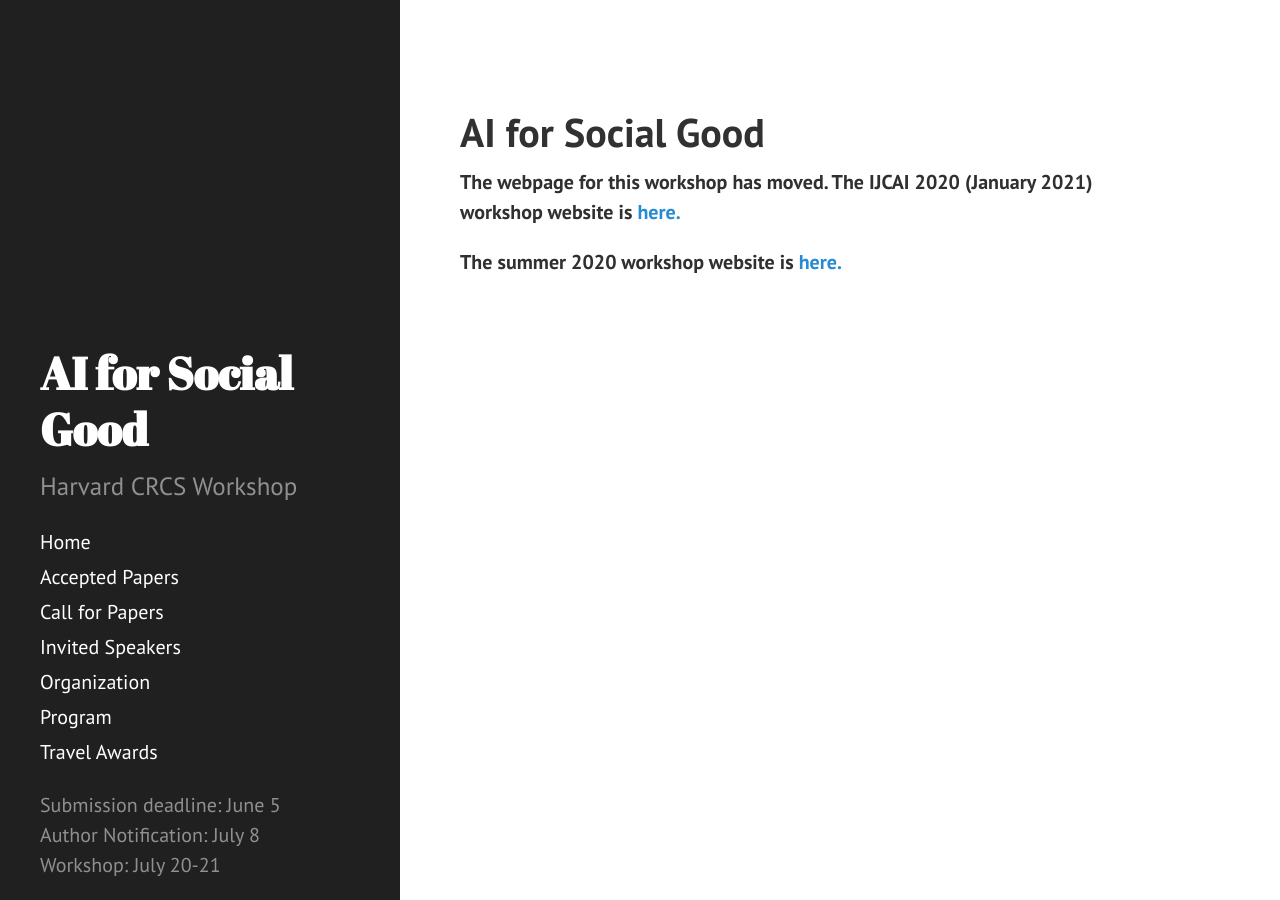
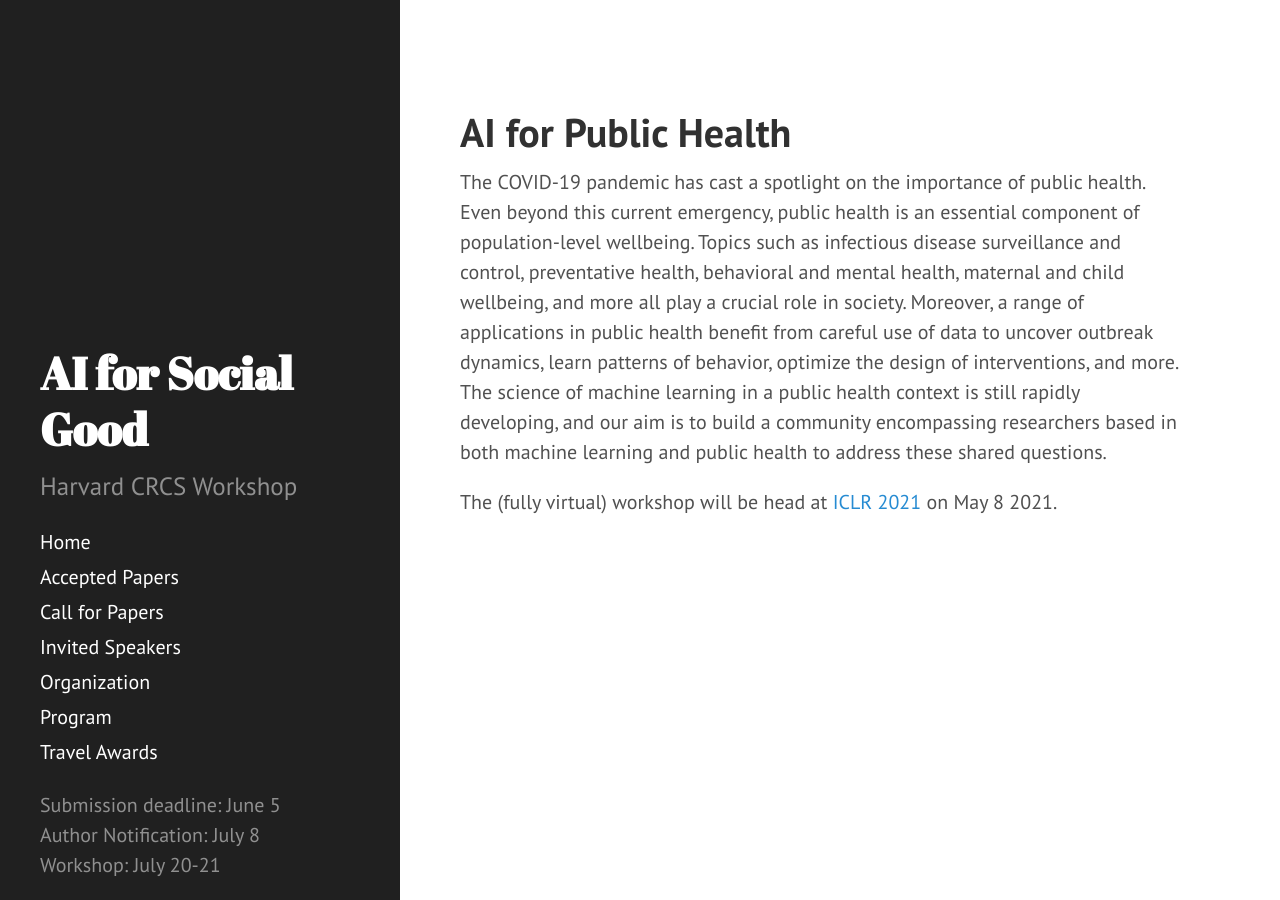
Before and after one commit to slremy/aiforpublichealth.github.io, a Jekyll site: the page built from index.md, in a window 1280 px wide. Built offline with Jekyll 4.4.1, drawn with Linux system fonts in a browser that asks for light colours; the list of posts is cut into pages by our own code.

Commit message:
Update index.md

```diff
--- a/index.md
+++ b/index.md
@@ -2,11 +2,11 @@
 layout: default
 title: Home
 ---
-# AI for Social Good
+# AI for Public Health
 
-**The webpage for this workshop has moved. The IJCAI 2020 (January 2021) workshop website is <a href="https://crcs.seas.harvard.edu/event/ai-social-good-workshop-0">here.</a>**
+The COVID-19 pandemic has cast a spotlight on the importance of public health. Even beyond this current emergency, public health is an essential component of population-level wellbeing. Topics such as infectious disease surveillance and control, preventative health, behavioral and mental health, maternal and child wellbeing, and more all play a crucial role in society. Moreover, a range of applications in public health benefit from careful use of data to uncover outbreak dynamics, learn patterns of behavior, optimize the design of interventions, and more. The science of machine learning in a public health context is still rapidly developing, and our aim is to build a community encompassing researchers based in both machine learning and public health to address these shared questions.
 
-**The summer 2020 workshop website is <a href="https://crcs.seas.harvard.edu/event/ai-social-good-workshop?delta=0">here.</a>**
+The (fully virtual) workshop will be head at [ICLR 2021](https://iclr.cc/Conferences/2021/) on May 8 2021.
 
 <div class="posts">
   {% for post in paginator.posts %}
```
